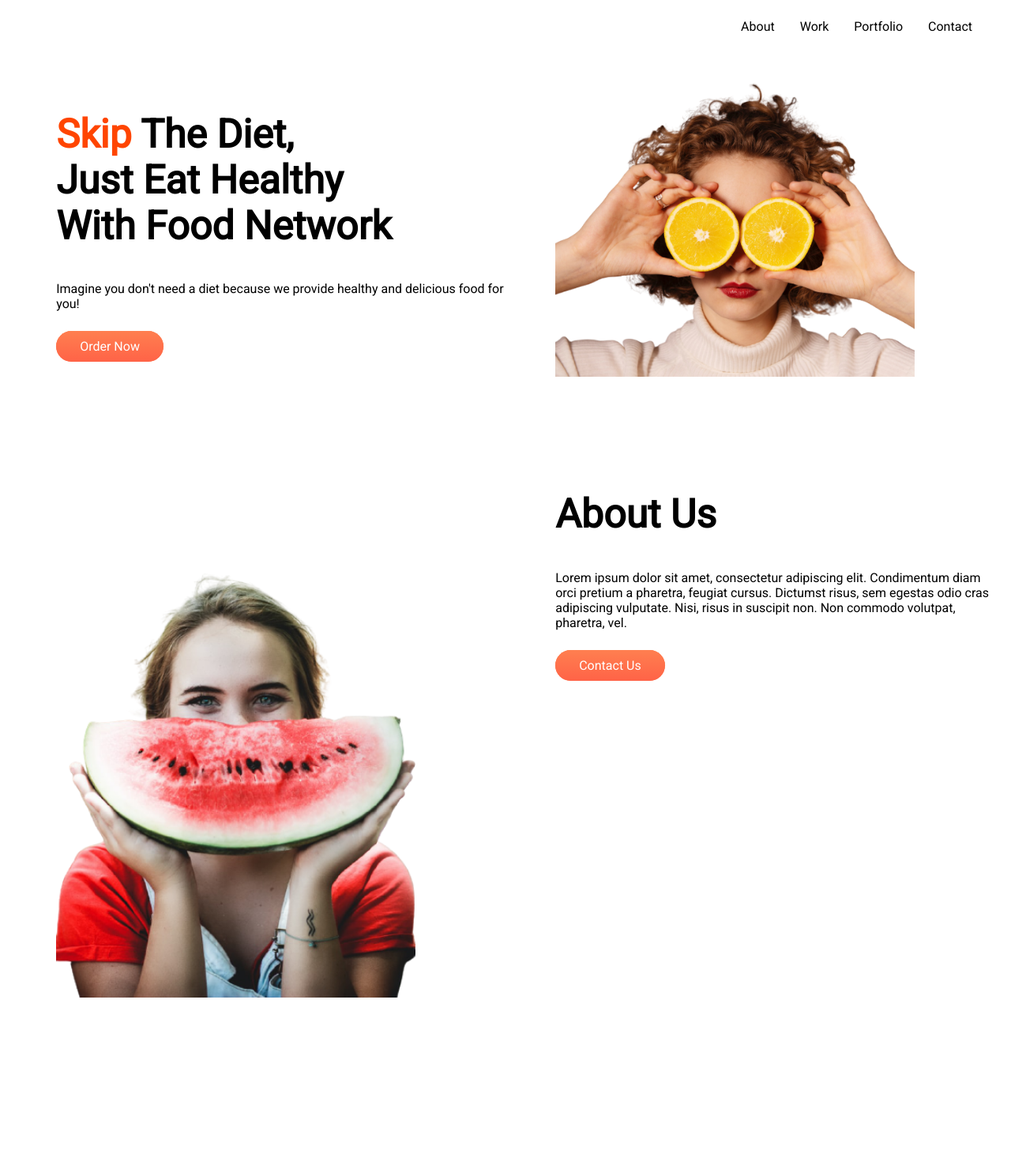
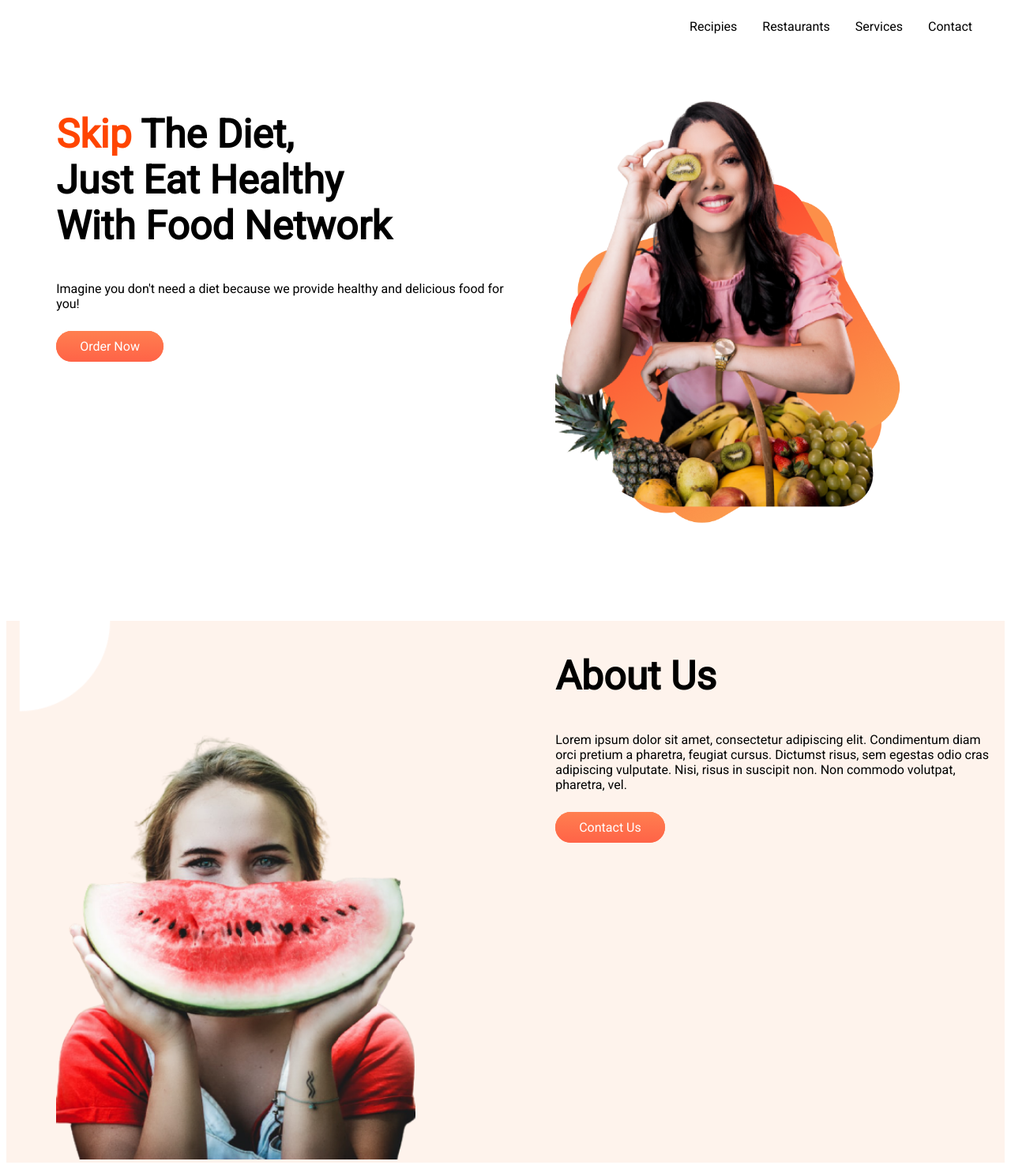
Before and after one commit to Tariqueam/food-network, a plain HTML site: page index.html in a window 1280 px wide. Shown: the whole page at 79% size. Before the commit the page ends 1367 px from the top, so only its background shows below. Drawn offline with Linux system fonts and the light colour scheme.

Commit message:
added background

```diff
--- a/index.html
+++ b/index.html
@@ -6,7 +6,7 @@
     <meta http-equiv="X-UA-Compatible" content="IE=edge">
     <meta name="viewport" content="width=device-width, initial-scale=1.0">
     <link rel="stylesheet" href="style.css">
-    <title>Leader Board</title>
+    <title>Food Network</title>
 </head>
 
 <body>
@@ -15,11 +15,11 @@
         <nav class="navbar">
             <ul class="navbar-items">
                 <li>
-                    <a class="nav-link" href="#"></a>About</li>
+                    <a class="nav-link" href="#"></a>Recipies</li>
                 <li>
-                    <a class="nav-link" href="#"></a>Work</li>
+                    <a class="nav-link" href="#"></a>Restaurants</li>
                 <li>
-                    <a class="nav-link" href="#"></a>Portfolio</li>
+                    <a class="nav-link" href="#"></a>Services</li>
                 <li>
                     <a class="nav-link" href="#"></a>Contact</li>
             </ul>
@@ -34,11 +34,11 @@
             <a class="link-btn" target="_blank" href="#">Order Now</a>
         </div>
         <div class="half-width">
-            <img src="img/top1.png" alt="">
+            <img src="img/top.png" alt="">
         </div>
     </section>
     <!-- about section  -->
-    <section class="container">
+    <section class="container background">
         <div class="half-width">
             <img src="img/top-right1.png" alt="">
         </div>
@@ -48,6 +48,7 @@
             <br>
             <a class="link-btn" target="_blank" href="">Contact Us</a>
         </div>
+
     </section>
 </body>
 
--- a/style.css
+++ b/style.css
@@ -54,3 +54,9 @@ h1 {
   background-color: coral;
   background-image: linear-gradient(coral, tomato);
 }
+.background {
+  background-image: url(img/middle-banner.png);
+  background-repeat: no-repeat;
+  background-size: cover;
+  background-position: center;
+}
```
Also changed, not shown: img/7.png (added), img/Frame 58.jpg (added), img/Frame 59.jpg (added), img/about.png, img/top.png (added).
